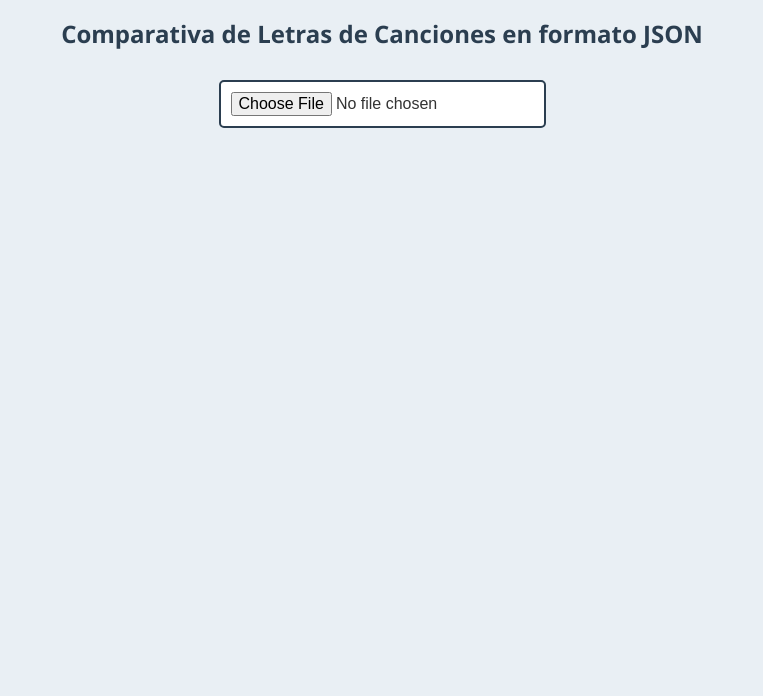
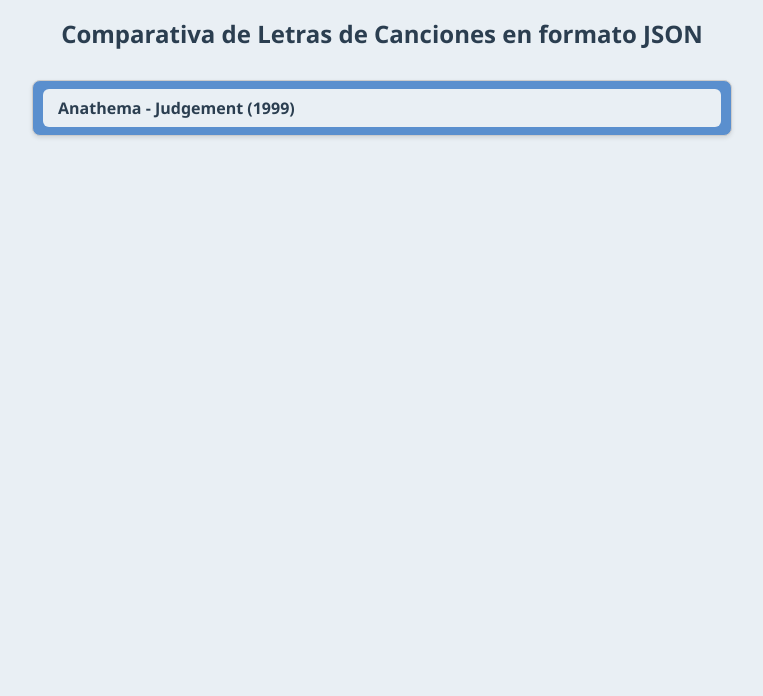
Before and after one commit to MariusTNTX/JSON-Momoa-Lyrics, a plain HTML site: page index.html in a window 1280 px wide. Shown: the part 104-800 px from the top of the page, without its empty margins (258-1021 px from the left). Drawn offline with Linux system fonts and the light colour scheme.

Commit message:
Internal song list

```diff
--- /dev/null
+++ b/available-songs.json
@@ -0,0 +1,3 @@
+[
+  "Anathema - Judgement - 1999.json"
+]
--- a/index.html
+++ b/index.html
@@ -14,7 +14,7 @@
     <span>JSON Momoa Lyrics</span>
   </h1>
   <h2>Comparativa de Letras de Canciones en formato JSON</h2>
-  <input type="file" id="jsonInput" accept=".json">
+  <div id="song-picker" class="song-picker"></div>
   <div id="fileInfo"></div>
   <div id="songsContainer"></div>
   <script src="main.js"></script>
--- a/main.js
+++ b/main.js
@@ -1,82 +1,79 @@
-fetch('JSON/Anathema - Judgement - 1999.json')
-  .then(response => response.json())
-  .then(data => {
-    console.log('test data:', data);
-  })
-  .catch(error => console.error('Error cargando el JSON:', error));
+const HOST_URL = 'https://mariustntx.github.io/JSON-Momoa-Lyrics';
+const songPicker = document.getElementById('song-picker');
+const fileInfoDiv = document.getElementById('fileInfo');
+const songsContainer = document.getElementById('songsContainer');
 
-document.getElementById('jsonInput').addEventListener('change', function(event) {
-  const archivo = event.target.files[0];
-  if (!archivo) return;
+function createSongPicker(availableSongs) {
+  console.log('availableSongs: ', availableSongs);
 
-  // Extraer banda, álbum y año del nombre del archivo (Formato: "Banda - Álbum - Año.json")
-  const nombreArchivo = archivo.name;
-  const archivoSinExt = nombreArchivo.replace(/\.json$/i, '');
-  const partes = archivoSinExt.split(' - ');
-  let banda = '', album = '', año = '';
-  if (partes.length === 3) {
-    banda = partes[0].trim();
-    album = partes[1].trim();
-    año = partes[2].trim();
-  }
+  const ordenadas = availableSongs.sort((a, b) => a.localeCompare(b));
 
-  // Mostrar la información del archivo en la página
-  const fileInfoDiv = document.getElementById('fileInfo');
-  fileInfoDiv.innerHTML = `<h2 class="album-info">${banda}</h2>
-                           <h3 class="album-info">${album} (${año})</h3>`;
+  ordenadas.forEach(filename => {
+    const archivoSinExt = filename.replace(/\.json$/i, '');
+    const partes = archivoSinExt.split(' - ');
+    if (partes.length !== 3) return;
 
-  const lector = new FileReader();
-  lector.onload = function(e) {
-    try {
-      const canciones = JSON.parse(e.target.result);
-      showSongs(canciones);
-    } catch (error) {
-      document.getElementById('songsContainer').innerHTML = `<p style="color:red; text-align: center;">Error al leer el JSON: ${error.message}</p>`;
-    }
-  };
-  lector.readAsText(archivo);
-});
+    const [banda, album, año] = partes.map(p => p.trim());
+    const item = document.createElement('div');
+    item.className = 'song-item';
+    item.textContent = `${banda} - ${album} (${año})`;
+
+    item.addEventListener('click', () => {
+      fileInfoDiv.innerHTML = `<h2 class="album-info">${banda}</h2>
+                               <h3 class="album-info">${album} (${año})</h3>`;
+      loadSong(filename);
+    });
+
+    songPicker.appendChild(item);
+  });
+}
+
+function loadSong(filename) {
+  fetch(`${HOST_URL}/JSON/${filename}`)
+    .then(res => {
+      if (!res.ok) throw new Error("No se pudo cargar el archivo.");
+      return res.json();
+    })
+    .then(data => {
+      showSongs(data);
+    })
+    .catch(error => {
+      songsContainer.innerHTML = `<p style="color:red; text-align: center;">Error al cargar: ${error.message}</p>`;
+    });
+}
 
 function showSongs(canciones) {
-  const container = document.getElementById('songsContainer');
-  container.innerHTML = '';
+  songsContainer.innerHTML = '';
 
   canciones.forEach(cancion => {
-    // Contenedor de la canción
     const divSong = document.createElement('div');
     divSong.className = 'song';
 
-    // Título original
     const tituloOriginal = document.createElement('h2');
     tituloOriginal.className = 'song-title';
     tituloOriginal.textContent = `${cancion.title.original}`;
     divSong.appendChild(tituloOriginal);
 
-    // Título original
     const tituloTraducido = document.createElement('h2');
     tituloTraducido.className = 'song-title song-title-spanish';
     tituloTraducido.textContent = `${cancion.title.spanish}`;
     divSong.appendChild(tituloTraducido);
 
-    // Créditos
     const creditos = document.createElement('p');
     creditos.className = 'song-credits';
     creditos.textContent = cancion.credits;
     divSong.appendChild(creditos);
 
-    // Si la canción es instrumental o no tiene secciones
     if (cancion.isInstrumental || !cancion.sections || cancion.sections.length === 0) {
       const instrumentalMsg = document.createElement('div');
       instrumentalMsg.className = 'instrumental';
       instrumentalMsg.textContent = "Instrumental";
       divSong.appendChild(instrumentalMsg);
     } else {
-      // Secciones de la canción
       cancion.sections.forEach(section => {
         const divSection = document.createElement('div');
         divSection.className = 'section';
 
-        // Versos dentro de la sección
         section.forEach(verso => {
           const divVerse = document.createElement('div');
           divVerse.className = 'verse';
@@ -93,9 +90,23 @@
           divVerse.appendChild(spanSpanish);
           divSection.appendChild(divVerse);
         });
+
         divSong.appendChild(divSection);
       });
     }
-    container.appendChild(divSong);
+
+    songsContainer.appendChild(divSong);
   });
 }
+
+fetch(`${HOST_URL}/available-songs.json`)
+  .then(res => {
+    if (!res.ok) throw new Error("No se encontraron canciones disponibles.");
+    return res.json();
+  })
+  .then(data => {
+    createSongPicker(data);
+  })
+  .catch(error => {
+    songsContainer.innerHTML = `<p style="color:red; text-align: center;">Error al cargar: ${error.message}</p>`;
+  });
--- a/style.css
+++ b/style.css
@@ -21,19 +21,37 @@
 h3 {
   font-weight: 500;
 }
-#jsonInput {
-  display: block;
+.song-picker {
+  box-sizing: border-box;
+  display: flex;
+  flex-direction: column;
+  align-items: center;
+  max-height: 300px;
+  overflow-y: auto;
+  overflow-x: hidden;
+  padding: 5px 10px;
   margin: 30px auto;
-  padding: 10px;
-  font-size: 16px;
-  border: 2px solid #2b3e50;
-  border-radius: 5px;
-  background: #fff;
-  max-width: -webkit-fill-available;
+  max-width: 700px;
+  background: #5a8fce;
+  border-radius: 8px;
+  border: 1px solid #ccc;
+  box-shadow: 0 2px 4px rgba(0,0,0,0.1);
 }
-#jsonInput:focus {
-  outline: none;
-  border-color: #5a8fce;
+.song-item {
+  box-sizing: border-box;
+  padding: 8px 15px;
+  margin: 3px 0px;
+  width: 100%;
+  border-radius: 6px;
+  text-align: left;
+  background: #e9eff4;
+  cursor: pointer;
+  transition: background 0.2s;
+  font-weight: bold;
+  color: #2b3e50;
+}
+.song-item:hover {
+  background: #d2e0ee;
 }
 #fileInfo {
   text-align: center;
```
